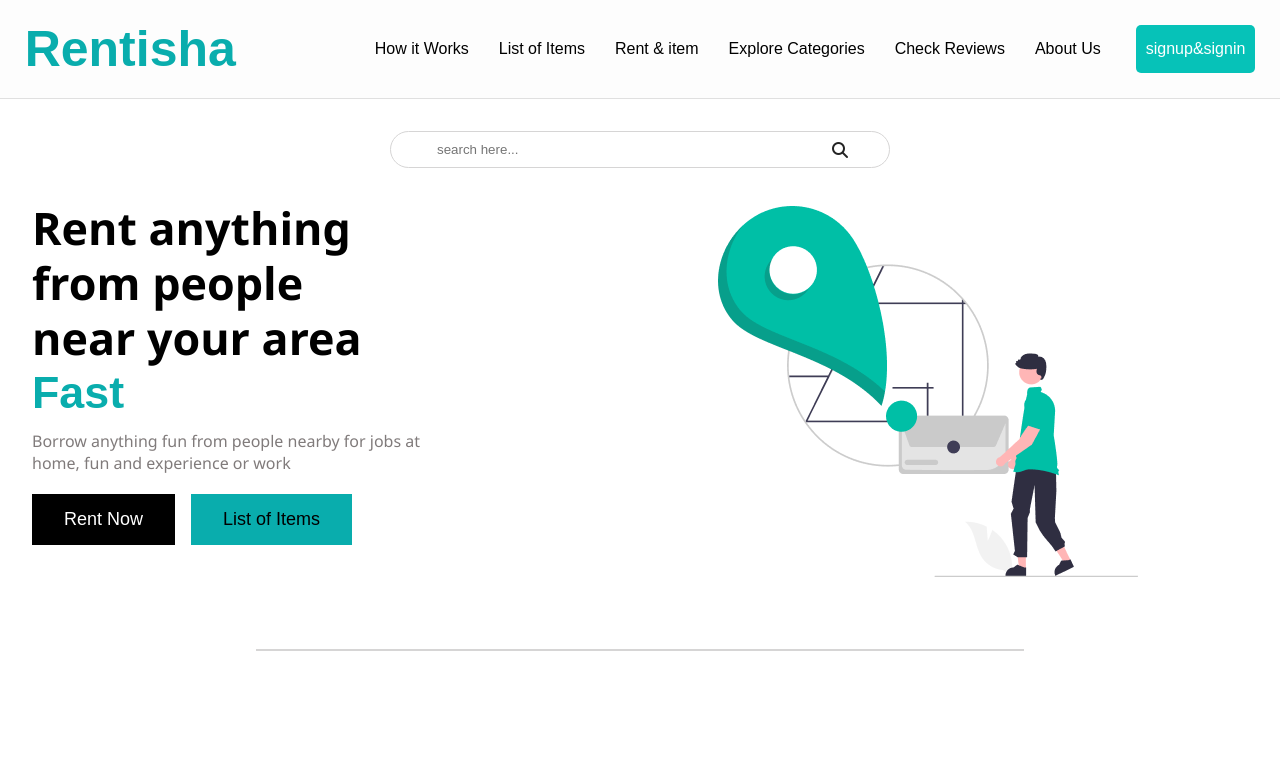
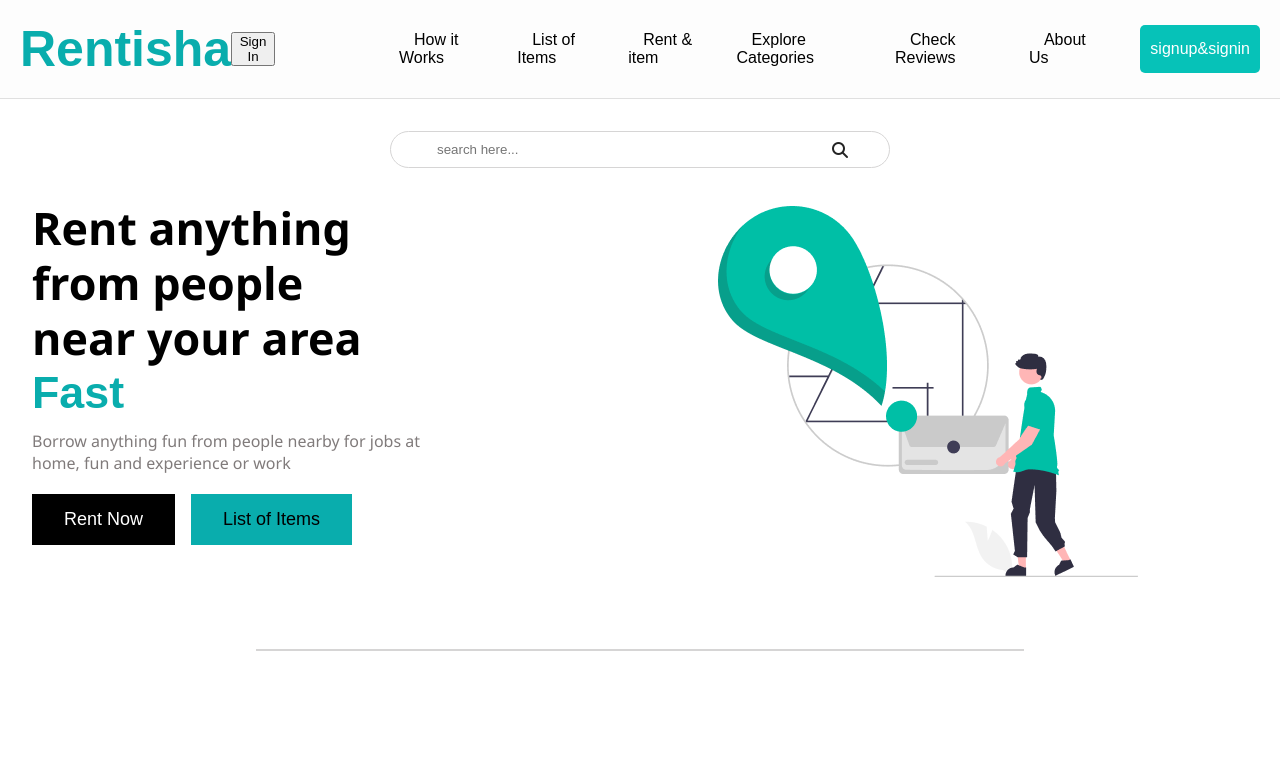
Before and after one commit to emanikor/rentisha, a React (Create React App) app in the folder rentisha-app/: page / in a window 1280 px wide. Shown: the top 763 px of the page. Built offline with nearby package versions, Linux system fonts and the light colour scheme.

Commit message:
Add files via upload

```diff
--- a/rentisha-app/src/components/Navbar/Navbar.js
+++ b/rentisha-app/src/components/Navbar/Navbar.js
@@ -7,6 +7,7 @@ import './Navbar.css';
 const Navbar = () => {
   const [clicked, setClicked] = useState(false);
   const [showNav, setShowNav] = useState(true);
+  const [user, setUser] = useState('')
 
   useEffect(() => {
     const handleScroll = () => {
@@ -50,12 +51,26 @@ const Navbar = () => {
       <div className='menu-icon' onClick={handleClick}>
         <i className={clicked ? 'fa-solid fa-x' : 'fa-solid fa-bars'}></i>
       </div>
+
+      <div>
+        {user ? (
+          <div className='profile'>
+            <img className='avatarImage' alt='avatarImage' />
+            <span className='profileName'>{user.name}</span>
+             <button className='btnHero'>Log Out</button>
+          </div>
+        ):(
+          <button >Sign In</button>
+        )}
+      </div>
+
       <ul className={clicked ? 'menu-list' : 'menu-list close'}>
         {menuList}
         {/* Sign In and Sign Up buttons (displayed only in responsive mode) */}
 
 
       </ul>
+
     </nav>
   );
 };
```
